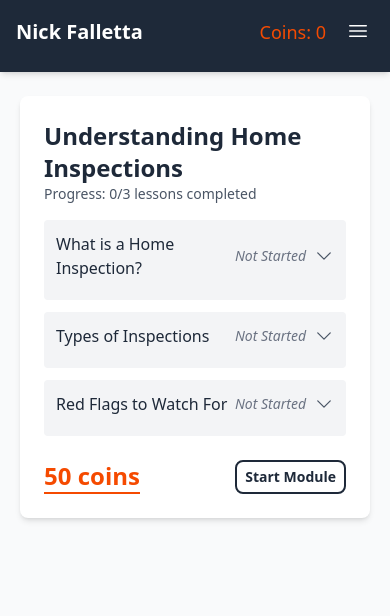
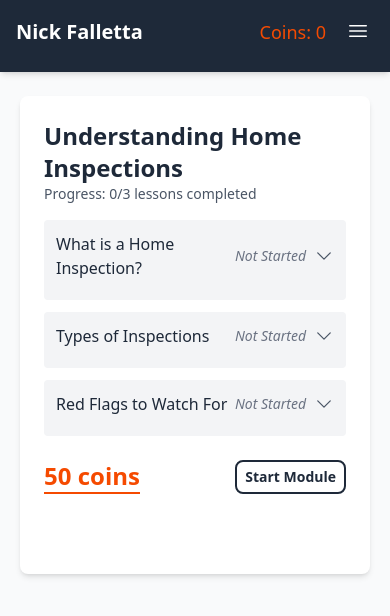
Before and after one commit to Nick-Falletta/Cher-Project, a React (Vite) app in the folder cher-project/: page / in a window 390 px wide. Shown: the top 616 px of the page. Built offline with nearby package versions, Linux system fonts and the light colour scheme.

Commit message:
Phone Padding fix (again)

```diff
--- a/cher-project/src/screens/moduleScreen.jsx
+++ b/cher-project/src/screens/moduleScreen.jsx
@@ -14,7 +14,7 @@ const Module = ({ title, progress, total, coins, onStart, lessons, answers }) =>
 };
 
   return (
-    <div className="mx-auto bg-white shadow-md rounded-lg p-6">
+    <div className="mx-auto bg-white shadow-md rounded-lg p-6 pb-20">
       {/* Module Title */}
       <div className="mb-4 w-full">
         <div>
```
